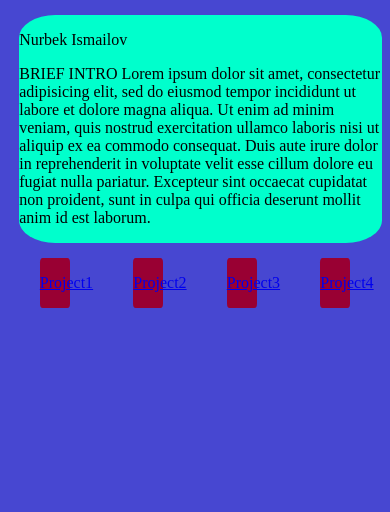
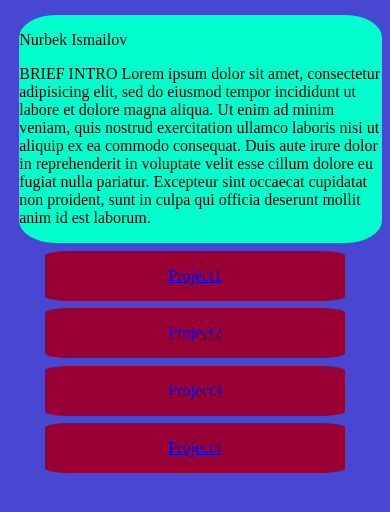
Before and after one commit to nurbek-is/portfolio, a plain HTML site: page index.html in a window 390 px wide. Shown: the part 30-542 px from the top of the page. Drawn offline with Linux system fonts and the light colour scheme.

Commit message:
made it responsive for smaller screens

```diff
--- a/styles/base.css
+++ b/styles/base.css
@@ -1,7 +1,5 @@
 body {
   background-color: #4747d1;
-  /*background: max.jpg;*/
-
 }
 #main {
   width: 960px;
@@ -10,50 +8,24 @@ body {
   flex-direction: row;
   justify-content: center;
 }
-
 #profilephoto {
   border-radius: 80%;
 }
-
 #introtext {
   background-color: #00ffcc;
-      border-radius: 10%;
+     border-radius: 10%;
      margin-top: 10%;
      margin-left: 3%;
 }
-
 #projectSection {
   display: flex;
   flex-direction: row;
   justify-content:  space-around;
   flex-wrap: wrap;
 }
-
-#project1 {
+#project1 ,#project2,#project3,#project4 {
   background-color: #990033;
-  width: 8%;
-  height: 3.5%;
-
-}
-#project2 {
-  background-color: #990033;
-  width: 8%;
-  height: 3.5%;
-
-}
-#project3 {
-  background-color: #990033;
-  width: 8%;
-  height: 3.5%;
+  border-radius: 9%;
+  margin-top: 2%;
   text-align: center;
 }
-#project4 {
-  background-color: #990033;
-  width: 8%;
-  height: 3.5%;
-}
-.projectClass {
-margin-top: 2%;
-text-align: center;
-border-radius: 9%;
-}
--- a/styles/layout.css
+++ b/styles/layout.css
@@ -4,29 +4,31 @@
   display: flex;
   flex-wrap: wrap;
   }
-
+#projectSection {
+  width: 100%;
+  display: flex;
+  flex-wrap: wrap;
+   }
+}
 #profilephoto {
   width:70%;
 }
 #introtext {
   width:30%;
 }
-
+#project1 ,#project2,#project3,#project4 {
+  width:15%;
+}
 /*this line below will stack it up for smaller screens, because 100+100=200% is bigger then container 100%*/
 
 @media screen and (max-width:640px) {
-
 #profilephoto {
   width: 100%;
 }
 #introtext {
     width: 100%;
 }
-}
-@media screen and (max-width:959px) {
-  #projectSection {
-    width: 100%;
-    display: flex;
-    flex-wrap: wrap;
+#project1 ,#project2,#project3,#project4 {
+  width:80%;
   }
 }
--- a/styles/modules.css
+++ /dev/null
@@ -1,72 +0,0 @@
-/* http://meyerweb.com/eric/tools/css/reset/
-   v2.0 | 20110126
-   License: none (public domain)
-*/
-
-html, body, div, span, applet, object, iframe,
-h1, h2, h3, h4, h5, h6, p, blockquote, pre,
-a, abbr, acronym, address, big, cite, code,
-del, dfn, em, img, ins, kbd, q, s, samp,
-small, strike, strong, sub, sup, tt, var,
-b, u, i, center,
-dl, dt, dd, ol, ul, li,
-fieldset, form, label, legend,
-table, caption, tbody, tfoot, thead, tr, th, td,
-article, aside, canvas, details, embed,
-figure, figcaption, footer, header, hgroup,
-menu, nav, output, ruby, section, summary,
-time, mark, audio, video {
-	margin: 0;
-	padding: 0;
-	border: 0;
-	font-size: 100%;
-	font: inherit;
-	vertical-align: baseline;
-}
-/* HTML5 display-role reset for older browsers */
-article, aside, details, figcaption, figure,
-footer, header, hgroup, menu, nav, section {
-	display: block;
-}
-body {
-	line-height: 1;
-}
-ol, ul {
-	list-style: none;
-}
-blockquote, q {
-	quotes: none;
-}
-blockquote:before, blockquote:after,
-q:before, q:after {
-	content: '';
-	content: none;
-}
-table {
-	border-collapse: collapse;
-	border-spacing: 0;
-}
-
-/* Reset `button` and button-style `input` default styles */
-input[type="submit"],
-input[type="reset"],
-input[type="button"],
-button {
-    background: none;
-    border: 0;
-    color: inherit;
-    /* cursor: default; */
-    font: inherit;
-    line-height: normal;
-    overflow: visible;
-    padding: 0;
-    -webkit-appearance: button; /* for input */
-    -webkit-user-select: none; /* for button */
-       -moz-user-select: none;
-        -ms-user-select: none;
-}
-input::-moz-focus-inner,
-button::-moz-focus-inner {
-    border: 0;
-    padding: 0;
-}
```
Lines whose indentation alone changed are shown as unchanged.
